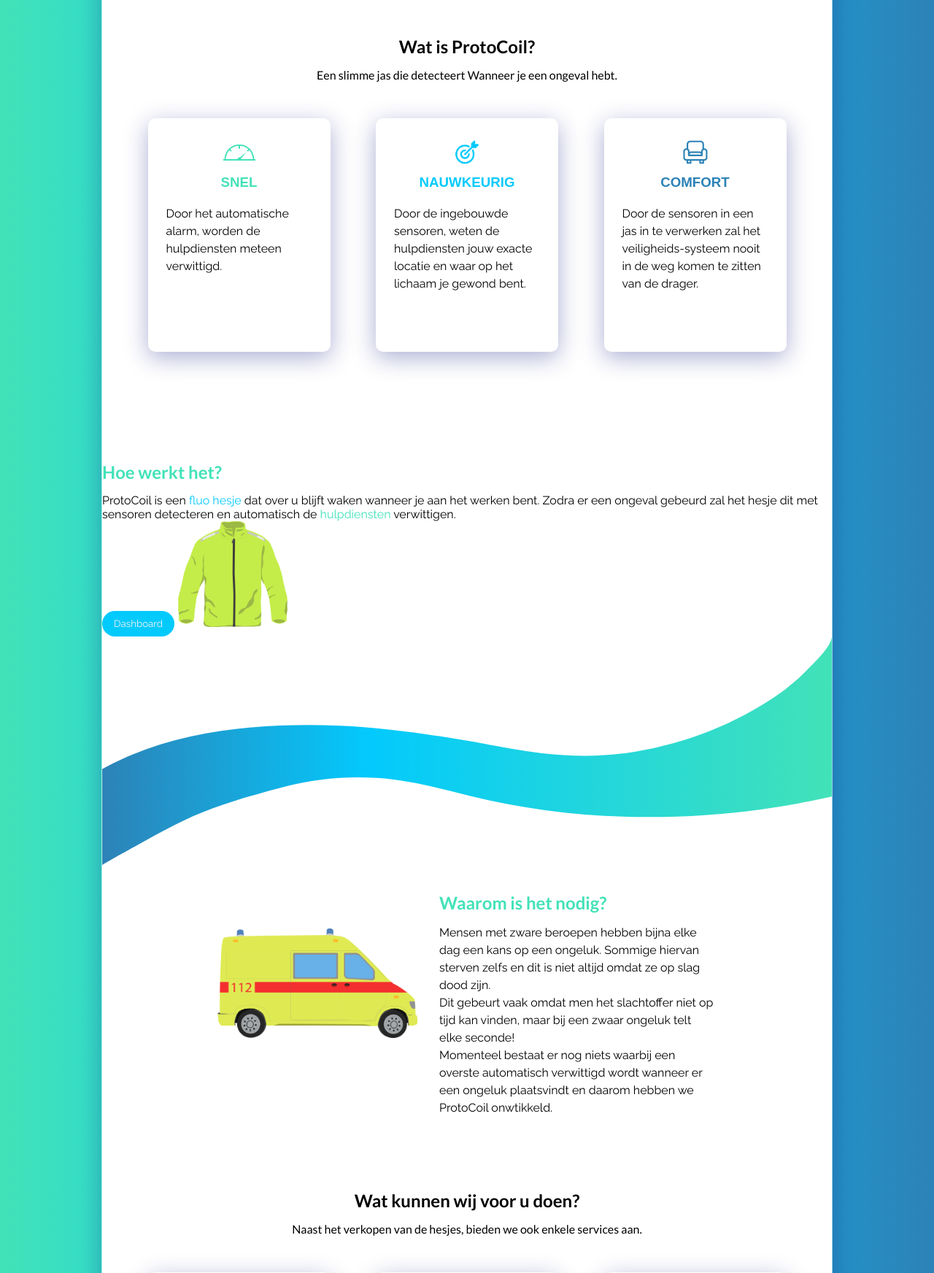
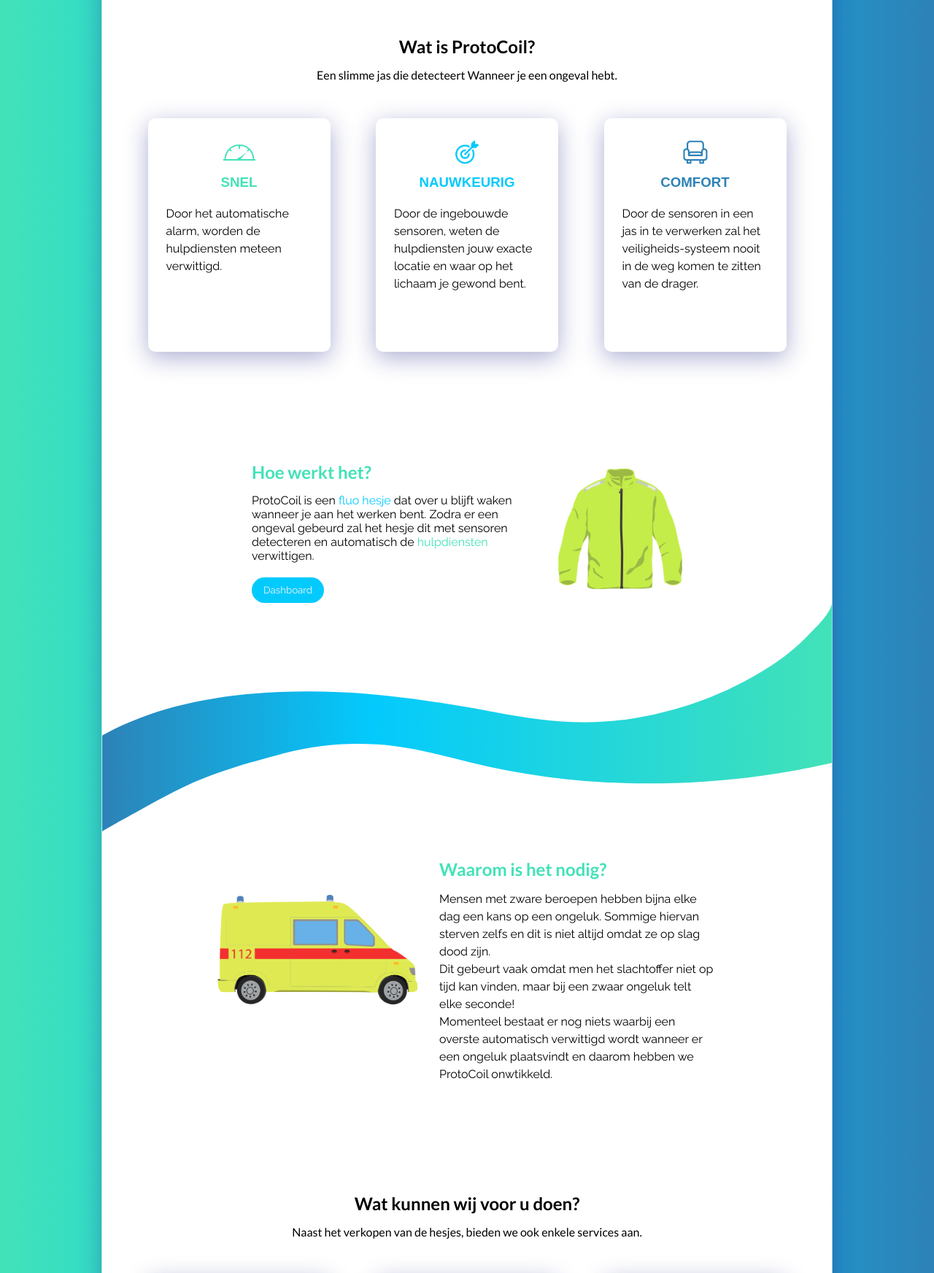
Before and after one commit to GregoryCloetens/Protocoil, a PHP site: page / in a window 1280 px wide. Shown: the part 472-2216 px from the top of the page at 73% size. Run offline with PHP 8.4, Linux system fonts and the light colour scheme.

Commit message:
update
final update?

```diff
--- a/css/style.css
+++ b/css/style.css
@@ -87,13 +87,6 @@ button.secundary {
     display: flex;
     justify-content: space-evenly;
 }
-.hesje {
-    width: 150px;
-    /*float: right;*/
-}
-.ambulance {
-    width: 150px;
-}
 .rechts {
     float: right;
     margin: 10px;
@@ -137,8 +130,21 @@ button.secundary {
     text-align: center;
     background-color: #fff;
 }
+.hesje {
+    width: 170px;
+    padding-top: 10px;
+}
 .werking {
     background-color: #fff;
+    display: flex;
+    justify-content: center;
+}
+.werkingTekst {
+    max-width: 400px;
+    margin-right: 20px;
+}
+.werkingTekst p {
+    margin-bottom: 20px;
 }
 .card {
     height: 300px;
@@ -163,10 +169,14 @@ button.secundary {
 .card h3 {
     margin-bottom: 20px;
 }
+.ambulance {
+    width: 150px;
+}
 .waarom {
     background-color: #fff;
     display: flex;
     justify-content: center;
+    padding-bottom: 50px;
 }
 .waaromimg {
     padding-top: 50px;
--- a/index.html
+++ b/index.html
@@ -50,11 +50,15 @@
             </div>
         </section>
         <section class="werking">
-            <span><h2>Hoe werkt het?</h2></span>
-            <p>ProtoCoil is een <span style="color: #03cafd;">fluo hesje</span> dat over u blijft waken wanneer je aan het werken bent.
-                Zodra er een ongeval gebeurd zal het hesje dit met sensoren detecteren  en automatisch de <span style="color: #42e2b8;">hulpdiensten</span> verwittigen.</p>
-                <a href="dashboard/login.php"><button class="primary">Dashboard</button></a>
+            <article class="werkingTekst">
+                <span><h2>Hoe werkt het?</h2></span>
+                <p>ProtoCoil is een <span style="color: #03cafd;">fluo hesje</span> dat over u blijft waken wanneer je aan het werken bent.
+                    Zodra er een ongeval gebeurd zal het hesje dit met sensoren detecteren  en automatisch de <span style="color: #42e2b8;">hulpdiensten</span> verwittigen.</p>
+                    <a href="dashboard/login.php"><button class="primary">Dashboard</button></a>
+            </article>
+            <article class="werkingImg">
                 <img class="hesje" src="images/hesje.png" alt="hesje">
+            </article>
         </section>
         <div class="devider2"><img src="images/devider.svg"></div>
         <section class="waarom">
```
